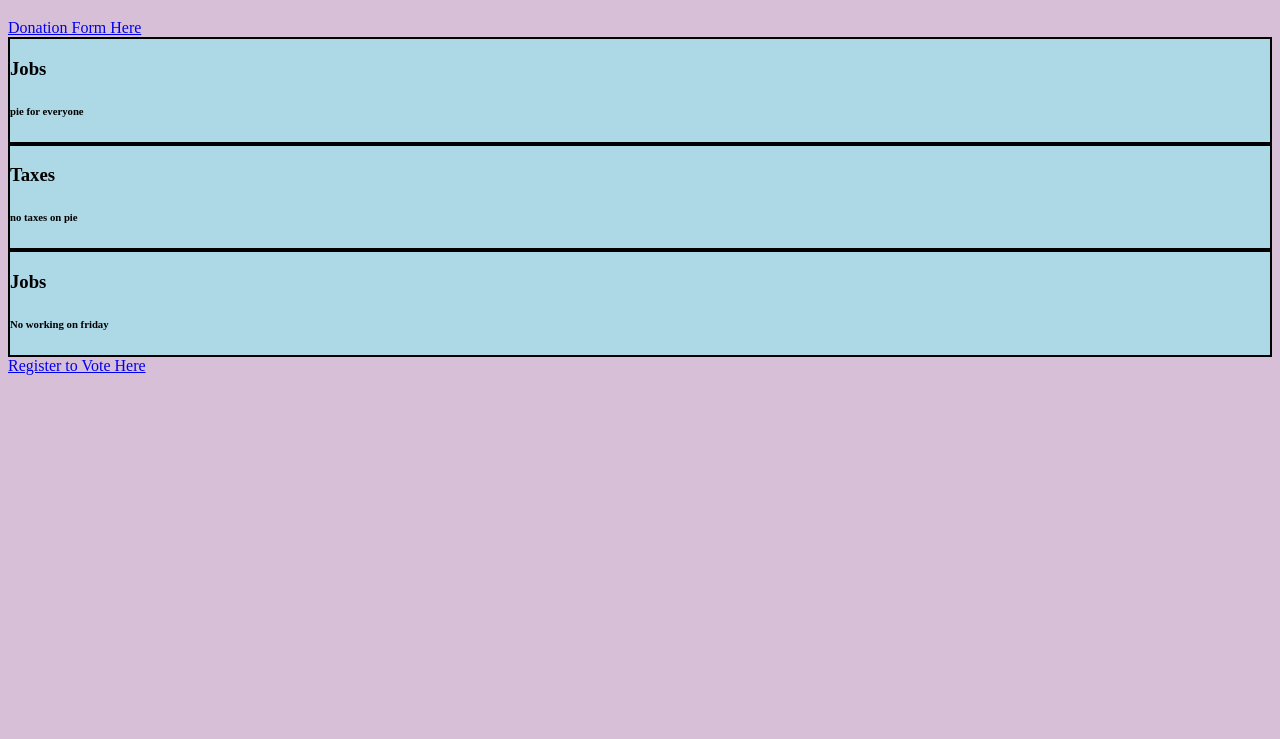
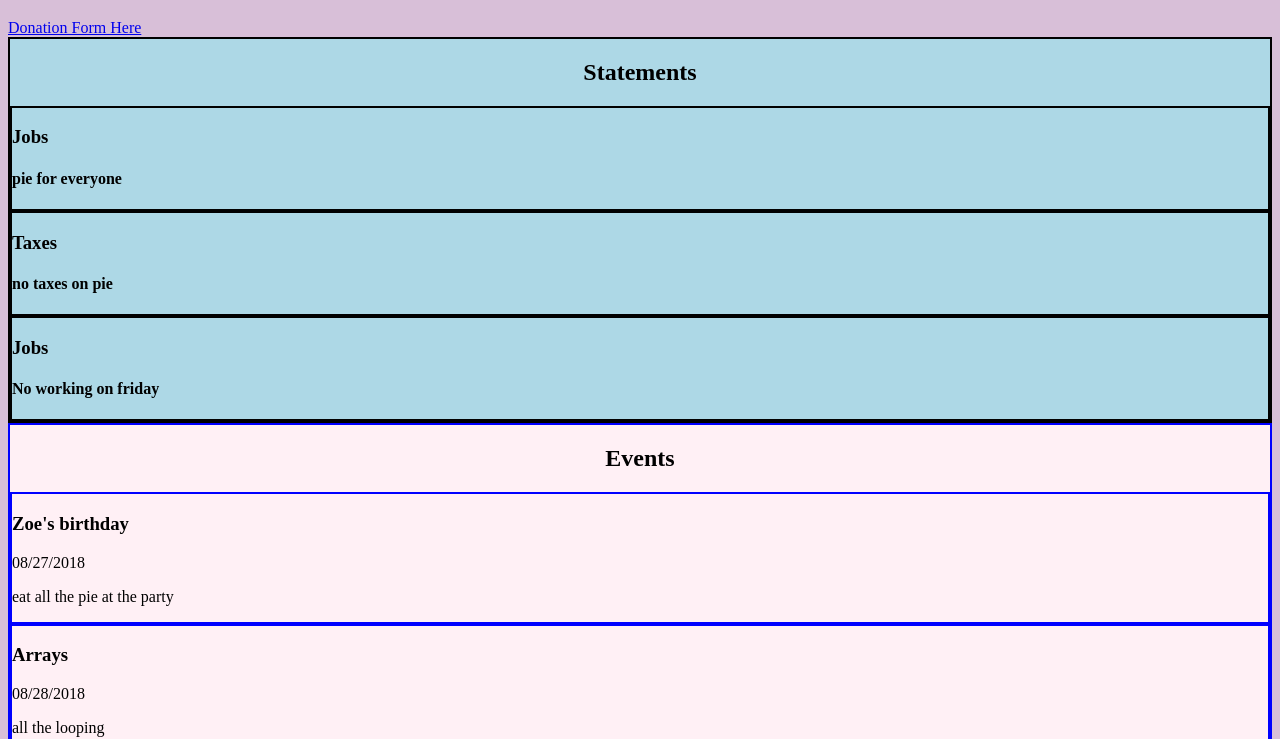
Before and after one commit to jsmnwltrs/js-arrays, a plain HTML site: page index.html in a window 1280 px wide. Shown: the part 61-800 px from the top of the page. Drawn offline with Linux system fonts and the light colour scheme.

Commit message:
completed part 2 of the challenge

```diff
--- a/challenge.js
+++ b/challenge.js
@@ -80,25 +80,70 @@ let elizabethSanger = {
         printToDom(newString, 'congressionalDistrict');
   };
 
+  const statementsStringBuilder = () => {
+    let newString = '';
+    for (let i = 0; i < elizabethSanger.statements.length; i++){
+      newString += `<div class='statement'>`;
+      newString +=    `<h3>${elizabethSanger.statements[i].category}</h3>`;
+      newString +=    `<h4>${elizabethSanger.statements[i].statement}</h4>`;
+      newString += `</div>`;
+    };
+    printToDom(newString, 'statements');
+};
+
 
   const donationFormUrlStringBuilder = () => {
       const newString = `<a href="https://${elizabethSanger.donationFormUrl}">Donation Form Here</a>`;
       printToDom(newString, 'donationForm');
   };
 
-
-  const statementsStringBuilder = () => {
-      let newString = '';
-      for (let i = 0; i < elizabethSanger.statements.length; i++){
-        newString += `<div class='statement'>`;
-        newString +=    `<h3>${elizabethSanger.statements[i].category}</h3>`;
-        newString +=    `<h6>${elizabethSanger.statements[i].statement}</h6>`;
-        newString += `</div>`;
-      };
-      printToDom(newString, 'statements');
+  const eventsStringBuilder = () => {
+    let newString = '';
+    for (let i = 0; i < elizabethSanger.events.length; i++) {
+      newString += `<div class='events'>`;
+      newString +=    `<h3>${elizabethSanger.events[i].title}</h3>`;
+      newString +=    `<p>${elizabethSanger.events[i].date}</p>`;
+      newString +=    `<p>${elizabethSanger.events[i].description}</p>`;
+      newString += `</div>`
+    };
+    printToDom(newString, 'events');
   };
 
+  const volunteersStringBuilder = () => {
+    let newString = '';
+    for (let i = 0; i < elizabethSanger.volunteers.length; i++) {
+      newString += `<div class='volunteers'>`;
+      newString +=    `<h3>${elizabethSanger.volunteers[i].name}</h3>`;
+      newString +=    `<p>Address: ${elizabethSanger.volunteers[i].address}</p>`;
+      newString +=    `<p>Email: ${elizabethSanger.volunteers[i].email}</p>`;
+      newString +=    `<p>Phone: ${elizabethSanger.volunteers[i].phone}</p>`;
+      newString +=    `<p>Availability: ${elizabethSanger.volunteers[i].availability}</p>`;
+      newString +=    `<p>Activities: ${elizabethSanger.volunteers[i].activities}</p>`;
+      newString += `</div>`;
+    };
+    printToDom(newString, 'volunteers');
+  };
 
+  const biographyStringBuilder = () => {
+    const newString = `<h3>Biography: ${elizabethSanger.biography}</h3>`;
+    printToDom(newString, 'biography');
+  };
+
+  const imagesStringBuilder = () => {
+    let newString = '';
+    for (let i = 0; i < elizabethSanger.images.length; i++) {
+      newString += `<div class=images>`;
+      newString +=    `<img src="${elizabethSanger.images[i].imageUrl}" alt="${elizabethSanger.images[i].type}">`;
+      newString +=    `<p>${elizabethSanger.images[i].description}</p>`;
+      newString += `</div>`;
+    };
+    printToDom(newString, 'images');
+  }
+
+  const missionStatementStringBuilder = () => {
+    const newString = `<h3>Mission Statement: ${elizabethSanger.missionStatement}</h3>`;
+    printToDom(newString, 'missionStatement');
+  };
 
   const voterRegistrationStringBuilder = () => {
     const newString = `<a href="https://${elizabethSanger.voterRegistrationUrl}">Register to Vote Here</a>`;
@@ -109,14 +154,19 @@ let elizabethSanger = {
   // Call Functions
 
   congressionalDistrictStringBuilder();
+  statementsStringBuilder();
   donationFormUrlStringBuilder();
-  statementsStringBuilder();
+  eventsStringBuilder ();
+  volunteersStringBuilder ();
+  biographyStringBuilder();
+  imagesStringBuilder();
+  missionStatementStringBuilder ();
   voterRegistrationStringBuilder();
 
 //part 3
-    const updateVoterRegistration = (newUrl) => {
-        elizabethSanger.voterRegistrationUrl = newUrl;
-        voterRegistrationStringBuilder();
-  };
+  //   const updateVoterRegistration = (newUrl) => {
+  //       elizabethSanger.voterRegistrationUrl = newUrl;
+  //       voterRegistrationStringBuilder();
+  // };
 
-  updateVoterRegistration('yahoo.com')
+  // updateVoterRegistration('yahoo.com')
--- a/index.html
+++ b/index.html
@@ -1,5 +1,6 @@
 <!DOCTYPE html>
 <html lang="en">
+
 <head>
     <meta charset="UTF-8">
     <meta name="viewport" content="width=device-width, initial-scale=1.0">
@@ -7,18 +8,39 @@
     <title>Arrays in Javascript</title>
     <link rel="stylesheet" href="main.css">
 </head>
+
 <body>
 <div id='congressionalDistrict'></div>
+
 <div id='donationForm'></div>
-<div id='statements'></div>
-<div id='events'></div>
-<div id='volunteers'></div>
+
+<div class='statementsContainer'>
+    <h2>Statements</h2>
+    <div id='statements'></div>
+</div>
+
+<div class='eventsContainer'>
+    <h2>Events</h2>
+    <div id='events'></div>
+</div>
+
+<div class='volunteersContainer'>
+    <h2>Volunteers</h2>
+    <div id='volunteers'></div>
+</div>
+
 <div id='biography'></div>
-<div id='images'></div>
+
+<div class='imagesContainer'>
+    <h2>Images</h2>
+    <div id='images'></div>
+</div>
+
 <div id='missionStatement'></div>
+
 <div id='voterRegistration'></div>
 
-    <script src='challenge.js'></script>
+<script src='challenge.js'></script>
    <!-- <script src="arrays.js"></script>  -->
 </body>
 </html>
--- a/main.css
+++ b/main.css
@@ -2,7 +2,27 @@ body {
     background-color: thistle;
 }
 
-.statement {
+h2 {
+    display: flex;
+    justify-content: center;
+}
+
+.statement, .statementsContainer {
     background-color: lightblue;
     border: 2px solid black;
 }
+
+.events, .eventsContainer {
+    background-color: lavenderblush;
+    border: 2px solid blue;
+}
+
+.volunteers, .volunteersContainer {
+    background-color: lightgoldenrodyellow;
+    border: 2px solid purple;
+}
+
+.images, .imagesContainer {
+    background-color: lightgreen;
+    border: 2px solid goldenrod;
+}
```
